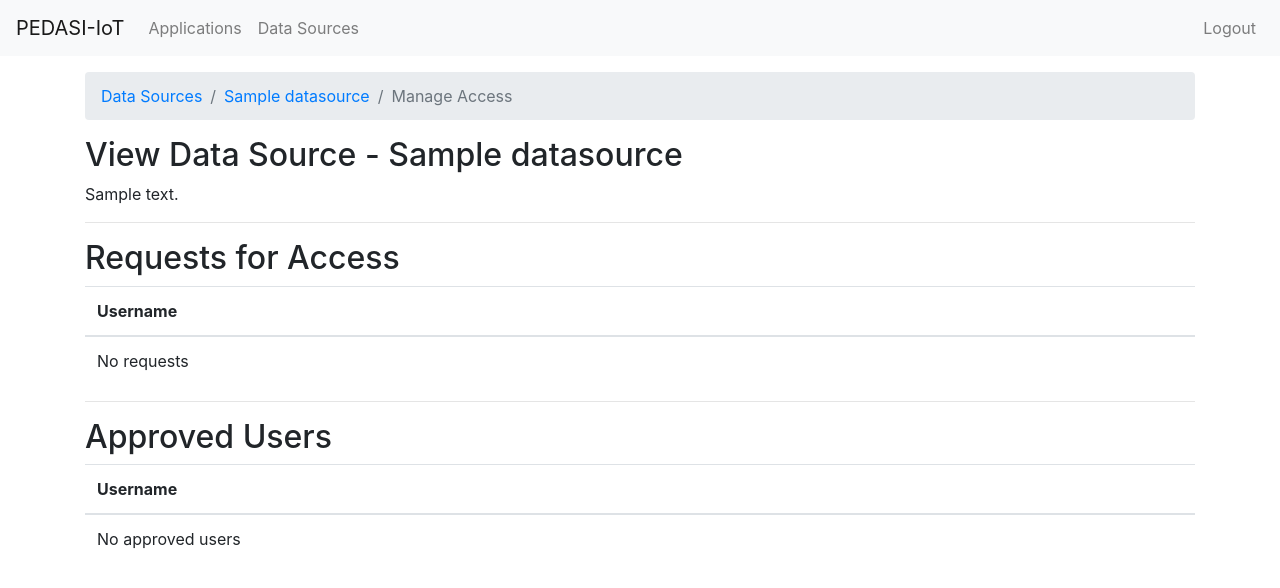
After one commit to tiferrei/PEDASI, a Django app: page /datasources/1/manage-access in a window 1280 px wide. The commit adds this page. Shown: the top 588 px of the page. Run offline with Django 3.2, Linux system fonts and the light colour scheme; a user stored in the database is signed in; tables that the repository leaves empty hold one stand-in row (values such as "Sample post"); parts of the project's set-up code (start-up, migrations or seed data) failed here and were passed over; some libraries are stand-ins or nearby versions.

Commit message:
Add access control groups to DataSource

```diff
--- a/datasources/models.py
+++ b/datasources/models.py
@@ -1,4 +1,5 @@
 from django.conf import settings
+from django.contrib.auth.models import Group
 from django.db import models
 from django.urls import reverse
 
@@ -28,6 +29,7 @@ class DataSource(models.Model):
     #: Address at which the API may be accessed
     url = models.URLField(blank=False, null=False)
 
+    # TODO replace this with an admin group
     #: User who has responsibility for this data source
     owner = models.ForeignKey(settings.AUTH_USER_MODEL,
                               limit_choices_to={
@@ -37,6 +39,46 @@ class DataSource(models.Model):
                               related_name='datasources',
                               blank=False, null=False)
 
+    #: Group of users who have explicit permission to use (query) this data source
+    users_group = models.ForeignKey(Group,
+                                    on_delete=models.SET_NULL,
+                                    related_name='datasource',
+                                    blank=True, null=True)
+
+    #: Groups of users who have requested explicit permission to use this data source
+    users_group_requested = models.ForeignKey(Group,
+                                              on_delete=models.SET_NULL,
+                                              related_name='datasource_requested',
+                                              blank=True, null=True)
+
+    #: Do users require explicit permission to use this data source?
+    access_control = models.BooleanField(default=False,
+                                         blank=False, null=False)
+
+    def has_permission(self, user: settings.AUTH_USER_MODEL) -> bool:
+        """
+        Does a user have permission to use this data source?
+
+        :param user: User to check
+        :return: User has permission?
+        """
+        if not self.access_control:
+            return True
+
+        return user.groups.exists(self.users_group)
+
+    def save(self, **kwargs):
+        if self.access_control:
+            # Create access control groups if they do not exist
+            self.users_group, created = Group.objects.get_or_create(
+                name=self.name + ' Users'
+            )
+            self.users_group_requested, created = Group.objects.get_or_create(
+                name=self.name + ' Users Requested'
+            )
+
+        super().save(**kwargs)
+
     def get_absolute_url(self):
         return reverse('datasources:datasource.detail',
                        kwargs={'pk': self.pk})
--- a/datasources/templates/datasources/datasource/detail.html
+++ b/datasources/templates/datasources/datasource/detail.html
@@ -23,5 +23,9 @@
        class="btn btn-success" role="button">Edit</a>
     <a href="{% url 'datasources:datasource.delete' pk=datasource.pk %}"
        class="btn btn-danger" role="button">Delete</a>
+    {% if datasource.access_control %}
+        <a href="{% url 'datasources:datasource.manage-access' pk=datasource.pk %}"
+           class="btn btn-primary" role="button">Manage Access</a>
+    {% endif %}
 
 {% endblock %}
--- /dev/null
+++ b/datasources/templates/datasources/datasource/manage_access.html
@@ -0,0 +1,85 @@
+{% extends "base.html" %}
+{% load bootstrap4 %}
+
+{% block content %}
+    <nav aria-label="breadcrumb">
+        <ol class="breadcrumb">
+            <li class="breadcrumb-item" aria-current="page">
+                <a href="{% url 'datasources:datasource.list' %}">Data Sources</a>
+            </li>
+            <li class="breadcrumb-item" aria-current="page">
+                <a href="{% url 'datasources:datasource.detail' pk=datasource.pk %}">{{ datasource.name }}</a>
+            </li>
+            <li class="breadcrumb-item active" aria-current="page">
+                Manage Access
+            </li>
+        </ol>
+    </nav>
+
+    <h2>View Data Source - {{ datasource.name }}</h2>
+
+    {% if datasource.description %}
+        <p>{{ datasource.description }}</p>
+    {% endif %}
+
+    <hr/>
+
+    <h2>Requests for Access</h2>
+
+    <table class="table">
+        <thead class="thead">
+            <tr>
+                <th>Username</th>
+                <th></th>
+                <th></th>
+            </tr>
+        </thead>
+
+        <tbody>
+            {% for user in datasource.users_group_requested.users.all %}
+                <tr>
+                    <td>user.username</td>
+                    <td>
+                        <a href="#" class="btn btn-success" role="button">Approve</a>
+                    </td>
+                    <td>
+                        <a href="#" class="btn btn-danger" role="button">Reject</a>
+                    </td>
+                </tr>
+            {% empty %}
+                <tr><td>No requests</td></tr>
+            {% endfor %}
+        </tbody>
+    </table>
+
+    <hr/>
+
+    <h2>Approved Users</h2>
+
+    <table class="table">
+        <thead class="thead">
+        <tr>
+            <th>Username</th>
+            <th></th>
+            <th></th>
+        </tr>
+        </thead>
+
+        <tbody>
+        {% for user in datasource.users_group.users.all %}
+            <tr>
+                <td>user.username</td>
+                <td>
+                    <a href="#" class="btn btn-success" role="button">Approve</a>
+                </td>
+                <td>
+                    <a href="#" class="btn btn-danger" role="button">Reject</a>
+                </td>
+            </tr>
+        {% empty %}
+            <tr><td>No approved users</td></tr>
+        {% endfor %}
+        </tbody>
+    </table>
+
+{% endblock %}
--- a/datasources/urls.py
+++ b/datasources/urls.py
@@ -24,4 +24,8 @@ urlpatterns = [
     path('<int:pk>/delete',
          views.DataSourceDeleteView.as_view(),
          name='datasource.delete'),
+
+    path('<int:pk>/manage-access',
+         views.DataSourceManageAccessView.as_view(),
+         name='datasource.manage-access'),
 ]
--- a/datasources/views.py
+++ b/datasources/views.py
@@ -45,3 +45,11 @@ class DataSourceDeleteView(OwnerPermissionRequiredMixin, DeleteView):
     success_url = reverse_lazy('datasources:datasource.list')
 
     permission_required = 'datasources.delete_datasource'
+
+
+class DataSourceManageAccessView(OwnerPermissionRequiredMixin, DetailView):
+    model = models.DataSource
+    template_name = 'datasources/datasource/manage_access.html'
+    context_object_name = 'datasource'
+
+    permission_required = 'datasources.change_datasource'
```
Also changed, not shown: applications/migrations/0002_limit_owner_group.py (added), datasources/migrations/0002_add_access_control_groups.py (added), datasources/migrations/0003_allow_blank_access_group.py (added), 1 other file.
